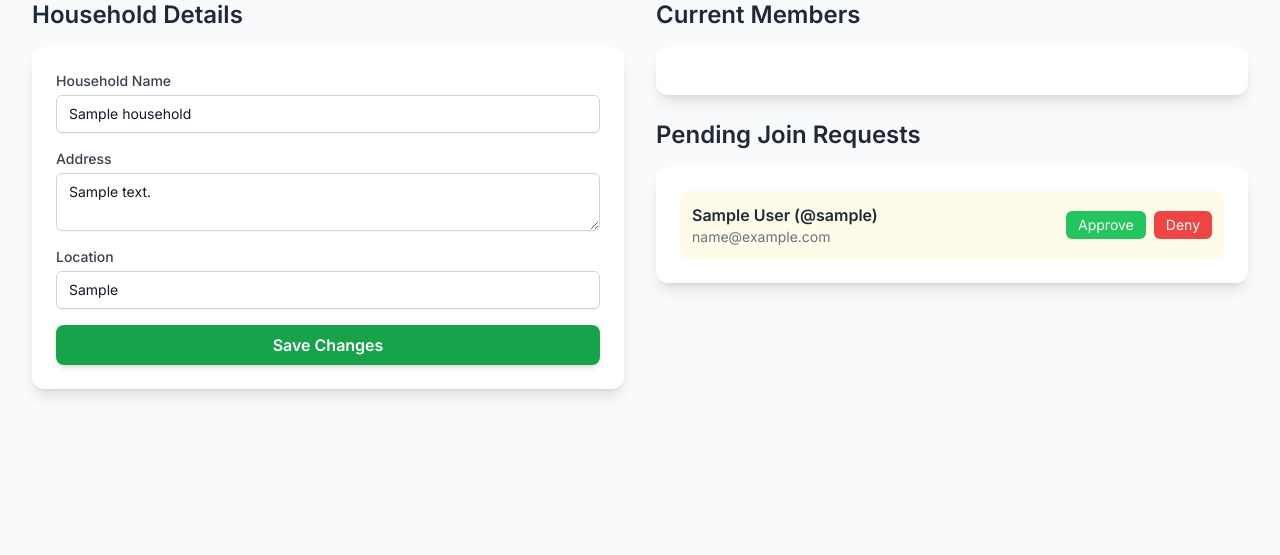
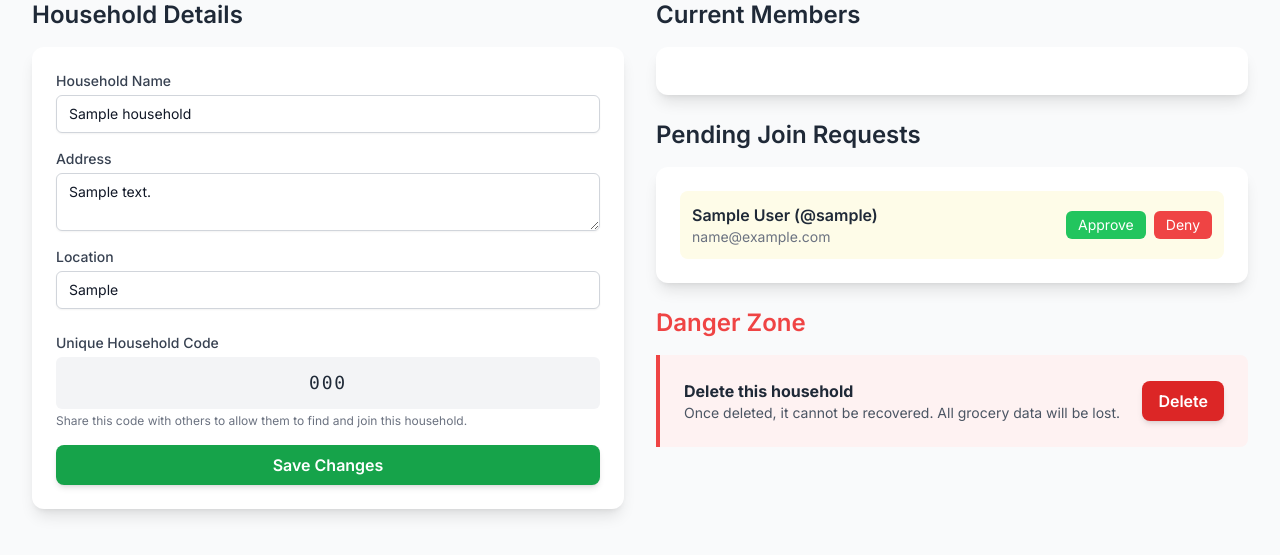
Before and after one commit to arunsasankan/Grocery-Tracker-App, a Flask app: page /manage_household/1 in a window 1280 px wide. Shown: the part 121-676 px from the top of the page. Run offline with Flask 2, Linux system fonts and the light colour scheme; a user stored in the database is signed in; tables that the repository leaves empty hold one stand-in row (values such as "Sample post"); some libraries are stand-ins or nearby versions.

Commit message:
Added a unique code for households, enabled delte household feature

```diff
--- a/app.py
+++ b/app.py
@@ -6,6 +6,8 @@ from datetime import datetime, date, timedelta
 from werkzeug.security import generate_password_hash, check_password_hash
 from flask_login import LoginManager, UserMixin, login_user, logout_user, login_required, current_user
 from functools import wraps
+import random
+import string
 
 # --- Flask App Initialization & Configuration ---
 app = Flask(__name__)
@@ -69,6 +71,10 @@ def log_action(user_id, action, details="", household_id=None):
                    (user_id, household_id, action, details))
     conn.commit()
     conn.close()
+
+def generate_household_code(length=8):
+    """Generates a random alphanumeric code for households."""
+    return ''.join(random.choices(string.ascii_uppercase + string.digits, k=length))
 
 # --- Decorators ---
 def household_member_required(f):
@@ -173,8 +179,8 @@ def households():
     other_households_query = "SELECT h.*, u.username as admin_name, uh.status as request_status FROM households h JOIN users u ON h.admin_id = u.id LEFT JOIN user_households uh ON h.id = uh.household_id AND uh.user_id = %s WHERE h.id NOT IN (SELECT household_id FROM user_households WHERE user_id = %s AND status = 'approved')"
     params = [current_user.id, current_user.id]
     if search_term:
-        other_households_query += " AND h.name LIKE %s"
-        params.append(f"%{search_term}%")
+        other_households_query += " AND (h.name LIKE %s OR h.household_code = %s)"
+        params.extend([f"%{search_term}%", search_term])
     cursor.execute(other_households_query, tuple(params))
     other_households = cursor.fetchall()
     conn.close()
@@ -186,14 +192,18 @@ def create_household():
     name = request.form['name']
     address = request.form['address']
     location = request.form['location']
+    code = generate_household_code()
+
     conn = get_db_connection()
     if not conn: return "Error connecting to database", 500
     cursor = conn.cursor()
-    cursor.execute("INSERT INTO households (name, address, location, admin_id) VALUES (%s, %s, %s, %s)", (name, address, location, current_user.id))
+    cursor.execute("INSERT INTO households (name, address, location, admin_id, household_code) VALUES (%s, %s, %s, %s, %s)",
+                   (name, address, location, current_user.id, code))
     household_id = cursor.lastrowid
-    cursor.execute("INSERT INTO user_households (user_id, household_id, status) VALUES (%s, %s, 'approved')", (current_user.id, household_id))
+    cursor.execute("INSERT INTO user_households (user_id, household_id, status) VALUES (%s, %s, 'approved')",
+                   (current_user.id, household_id))
     conn.commit()
-    log_action(current_user.id, "Household Created", f"Name: {name}", household_id)
+    log_action(current_user.id, "Household Created", f"Name: {name}, Code: {code}", household_id)
     conn.close()
     flash(f"Household '{name}' created successfully!", 'success')
     return redirect(url_for('households'))
@@ -280,6 +290,22 @@ def remove_member(household_id, user_id):
     flash("Member has been removed from the household.", "success")
     return redirect(url_for('manage_household', household_id=household_id))
 
+@app.route('/delete_household/<int:household_id>', methods=['POST'])
+@login_required
+@household_admin_required
+def delete_household(household_id):
+    conn = get_db_connection()
+    if not conn: return "Error", 500
+    cursor = conn.cursor(dictionary=True)
+    cursor.execute("SELECT name FROM households WHERE id = %s", (household_id,))
+    household = cursor.fetchone()
+    log_action(current_user.id, "Household Deleted", f"Deleted household '{household['name']}' (ID: {household_id})")
+    cursor.execute("DELETE FROM households WHERE id = %s", (household_id,))
+    conn.commit()
+    conn.close()
+    flash(f"Household '{household['name']}' has been permanently deleted.", "success")
+    return redirect(url_for('households'))
+
 # --- Main Application Routes ---
 @app.route('/')
 @login_required
@@ -301,7 +327,7 @@ def index():
 def view_household(household_id):
     conn = get_db_connection()
     cursor = conn.cursor(dictionary=True)
-    cursor.execute("SELECT id, name FROM households WHERE id IN (SELECT household_id FROM user_households WHERE user_id = %s AND status = 'approved')", (current_user.id,))
+    cursor.execute("SELECT id, name, household_code FROM households WHERE id IN (SELECT household_id FROM user_households WHERE user_id = %s AND status = 'approved')", (current_user.id,))
     user_households = cursor.fetchall()
     search_query = request.args.get('search', '')
     sql = "SELECT g.*, u_created.username as created_by_user, u_modified.username as modified_by_user FROM groceries g LEFT JOIN users u_created ON g.created_by = u_created.id LEFT JOIN users u_modified ON g.modified_by = u_modified.id WHERE g.household_id = %s"
--- a/database.sql
+++ b/database.sql
@@ -28,6 +28,7 @@ CREATE TABLE households (
     address TEXT,
     location VARCHAR(255),
     admin_id INT NOT NULL,
+    household_code VARCHAR(8) NOT NULL UNIQUE,
     created_at TIMESTAMP DEFAULT CURRENT_TIMESTAMP,
     FOREIGN KEY (admin_id) REFERENCES users(id) ON DELETE CASCADE
 );
--- a/templates/manage_household.html
+++ b/templates/manage_household.html
@@ -8,7 +8,8 @@
             <h1 class="text-3xl font-bold text-gray-900 dark:text-white">Manage Household</h1>
             <p class="text-xl text-gray-600 dark:text-gray-400">{{ household.name }}</p>
         </div>
-        <a href="{{ url_for('households') }}" class="w-full sm:w-auto text-center bg-blue-600 text-white font-semibold py-2 px-4 rounded-lg shadow-md hover:bg-blue-700 transition duration-300">
+        <a href="{{ url_for('households') }}"
+            class="w-full sm:w-auto text-center bg-blue-600 text-white font-semibold py-2 px-4 rounded-lg shadow-md hover:bg-blue-700 transition duration-300">
             <i class="fas fa-arrow-left mr-2"></i>Back to Households
         </a>
     </div>
@@ -16,7 +17,8 @@
     {% with messages = get_flashed_messages(with_categories=true) %}
     {% if messages %}
     {% for category, message in messages %}
-                <div class="mb-4 bg-{{ {'danger': 'red', 'success': 'green'}[category] }}-100 border-l-4 border-{{ {'danger': 'red', 'success': 'green'}[category] }}-500 text-{{ {'danger': 'red', 'success': 'green'}[category] }}-700 p-4 rounded-md" role="alert">
+    <div class="mb-4 bg-{{ {'danger': 'red', 'success': 'green'}[category] }}-100 border-l-4 border-{{ {'danger': 'red', 'success': 'green'}[category] }}-500 text-{{ {'danger': 'red', 'success': 'green'}[category] }}-700 p-4 rounded-md"
+        role="alert">
         <p>{{ message }}</p>
     </div>
     {% endfor %}
@@ -28,20 +30,39 @@
         <div>
             <h2 class="text-2xl font-semibold text-gray-800 dark:text-white mb-4">Household Details</h2>
             <div class="bg-white dark:bg-gray-800 rounded-xl shadow-lg p-6">
-                <form action="{{ url_for('manage_household', household_id=household.id) }}" method="POST" class="space-y-4">
+                <form action="{{ url_for('manage_household', household_id=household.id) }}" method="POST"
+                    class="space-y-4">
                     <div>
-                        <label for="name" class="block text-sm font-medium text-gray-700 dark:text-gray-300">Household Name</label>
-                        <input type="text" name="name" id="name" value="{{ household.name }}" required class="mt-1 block w-full px-3 py-2 bg-white dark:bg-gray-700 border border-gray-300 dark:border-gray-600 rounded-md shadow-sm text-gray-900 dark:text-white focus:outline-none focus:ring-blue-500 focus:border-blue-500 sm:text-sm">
+                        <label for="name" class="block text-sm font-medium text-gray-700 dark:text-gray-300">Household
+                            Name</label>
+                        <input type="text" name="name" id="name" value="{{ household.name }}" required
+                            class="mt-1 block w-full px-3 py-2 bg-white dark:bg-gray-700 border border-gray-300 dark:border-gray-600 rounded-md shadow-sm text-gray-900 dark:text-white focus:outline-none focus:ring-blue-500 focus:border-blue-500 sm:text-sm">
                     </div>
                     <div>
-                        <label for="address" class="block text-sm font-medium text-gray-700 dark:text-gray-300">Address</label>
-                        <textarea name="address" id="address" rows="2" class="mt-1 block w-full px-3 py-2 bg-white dark:bg-gray-700 border border-gray-300 dark:border-gray-600 rounded-md shadow-sm text-gray-900 dark:text-white focus:outline-none focus:ring-blue-500 focus:border-blue-500 sm:text-sm">{{ household.address or '' }}</textarea>
+                        <label for="address"
+                            class="block text-sm font-medium text-gray-700 dark:text-gray-300">Address</label>
+                        <textarea name="address" id="address" rows="2"
+                            class="mt-1 block w-full px-3 py-2 bg-white dark:bg-gray-700 border border-gray-300 dark:border-gray-600 rounded-md shadow-sm text-gray-900 dark:text-white focus:outline-none focus:ring-blue-500 focus:border-blue-500 sm:text-sm">{{ household.address or '' }}</textarea>
                     </div>
                     <div>
-                        <label for="location" class="block text-sm font-medium text-gray-700 dark:text-gray-300">Location</label>
-                        <input type="text" name="location" id="location" value="{{ household.location or '' }}" class="mt-1 block w-full px-3 py-2 bg-white dark:bg-gray-700 border border-gray-300 dark:border-gray-600 rounded-md shadow-sm text-gray-900 dark:text-white focus:outline-none focus:ring-blue-500 focus:border-blue-500 sm:text-sm">
+                        <label for="location"
+                            class="block text-sm font-medium text-gray-700 dark:text-gray-300">Location</label>
+                        <input type="text" name="location" id="location" value="{{ household.location or '' }}"
+                            class="mt-1 block w-full px-3 py-2 bg-white dark:bg-gray-700 border border-gray-300 dark:border-gray-600 rounded-md shadow-sm text-gray-900 dark:text-white focus:outline-none focus:ring-blue-500 focus:border-blue-500 sm:text-sm">
                     </div>
-                    <button type="submit" class="w-full bg-green-600 text-white font-semibold py-2 px-4 rounded-lg shadow-md hover:bg-green-700 transition duration-300">Save Changes</button>
+                    <div class="pt-2">
+                        <label class="block text-sm font-medium text-gray-700 dark:text-gray-300">Unique Household
+                            Code</label>
+                        <div
+                            class="mt-1 p-3 bg-gray-100 dark:bg-gray-700 rounded-md text-center font-mono text-lg tracking-widest text-gray-800 dark:text-gray-200">
+                            {{ household.household_code }}
+                        </div>
+                        <p class="text-xs text-gray-500 dark:text-gray-400 mt-1">Share this code with others to allow
+                            them to find and join this household.</p>
+                    </div>
+                    <button type="submit"
+                        class="w-full bg-green-600 text-white font-semibold py-2 px-4 rounded-lg shadow-md hover:bg-green-700 transition duration-300">Save
+                        Changes</button>
                 </form>
             </div>
         </div>
@@ -58,7 +79,9 @@
                             <p class="text-sm text-gray-500 dark:text-gray-400">{{ member.email }}</p>
                         </div>
                         {% if member.id != current_user.id %}
-                        <a href="{{ url_for('remove_member', household_id=household.id, user_id=member.id) }}" onclick="return confirm('Are you sure you want to remove this member?');" class="text-sm text-red-500 hover:text-red-700 dark:text-red-400 dark:hover:text-red-300 font-semibold">Remove</a>
+                        <a href="{{ url_for('remove_member', household_id=household.id, user_id=member.id) }}"
+                            onclick="return confirm('Are you sure you want to remove this member?');"
+                            class="text-sm text-red-500 hover:text-red-700 dark:text-red-400 dark:hover:text-red-300 font-semibold">Remove</a>
                         {% else %}
                         <span class="text-sm font-bold text-green-600 dark:text-green-400">Admin</span>
                         {% endif %}
@@ -79,8 +102,10 @@
                             <p class="text-sm text-gray-500 dark:text-gray-400">{{ req.email }}</p>
                         </div>
                         <div class="flex space-x-2">
-                                <a href="{{ url_for('manage_request', household_id=household.id, user_id=req.id, action='approve') }}" class="bg-green-500 text-white px-3 py-1 text-sm rounded-md hover:bg-green-600">Approve</a>
-                                <a href="{{ url_for('manage_request', household_id=household.id, user_id=req.id, action='deny') }}" class="bg-red-500 text-white px-3 py-1 text-sm rounded-md hover:bg-red-600">Deny</a>
+                            <a href="{{ url_for('manage_request', household_id=household.id, user_id=req.id, action='approve') }}"
+                                class="bg-green-500 text-white px-3 py-1 text-sm rounded-md hover:bg-green-600">Approve</a>
+                            <a href="{{ url_for('manage_request', household_id=household.id, user_id=req.id, action='deny') }}"
+                                class="bg-red-500 text-white px-3 py-1 text-sm rounded-md hover:bg-red-600">Deny</a>
                         </div>
                     </div>
                     {% endfor %}
@@ -89,6 +114,26 @@
                     {% endif %}
                 </div>
             </div>
+
+            <!-- Danger Zone -->
+            <div class="mt-8">
+                <h2 class="text-2xl font-semibold text-red-500 dark:text-red-400 mb-4">Danger Zone</h2>
+                <div class="bg-red-50 dark:bg-gray-800 border-l-4 border-red-500 rounded-r-lg p-6">
+                    <div class="flex justify-between items-center">
+                        <div>
+                            <p class="font-bold text-gray-800 dark:text-white">Delete this household</p>
+                            <p class="text-sm text-gray-600 dark:text-gray-400">Once deleted, it cannot be recovered.
+                                All grocery data will be lost.</p>
+                        </div>
+                        <form action="{{ url_for('delete_household', household_id=household.id) }}" method="POST"
+                            onsubmit="return confirm('Are you absolutely sure you want to delete this household? This action cannot be undone.');">
+                            <button type="submit"
+                                class="bg-red-600 text-white font-semibold py-2 px-4 rounded-lg shadow-md hover:bg-red-700">Delete</button>
+                        </form>
+                    </div>
+                </div>
+            </div>
+
         </div>
     </div>
 </div>
```
Also changed, not shown: templates/index.html (+73 -31 lines). Lines whose indentation alone changed are shown as unchanged.
